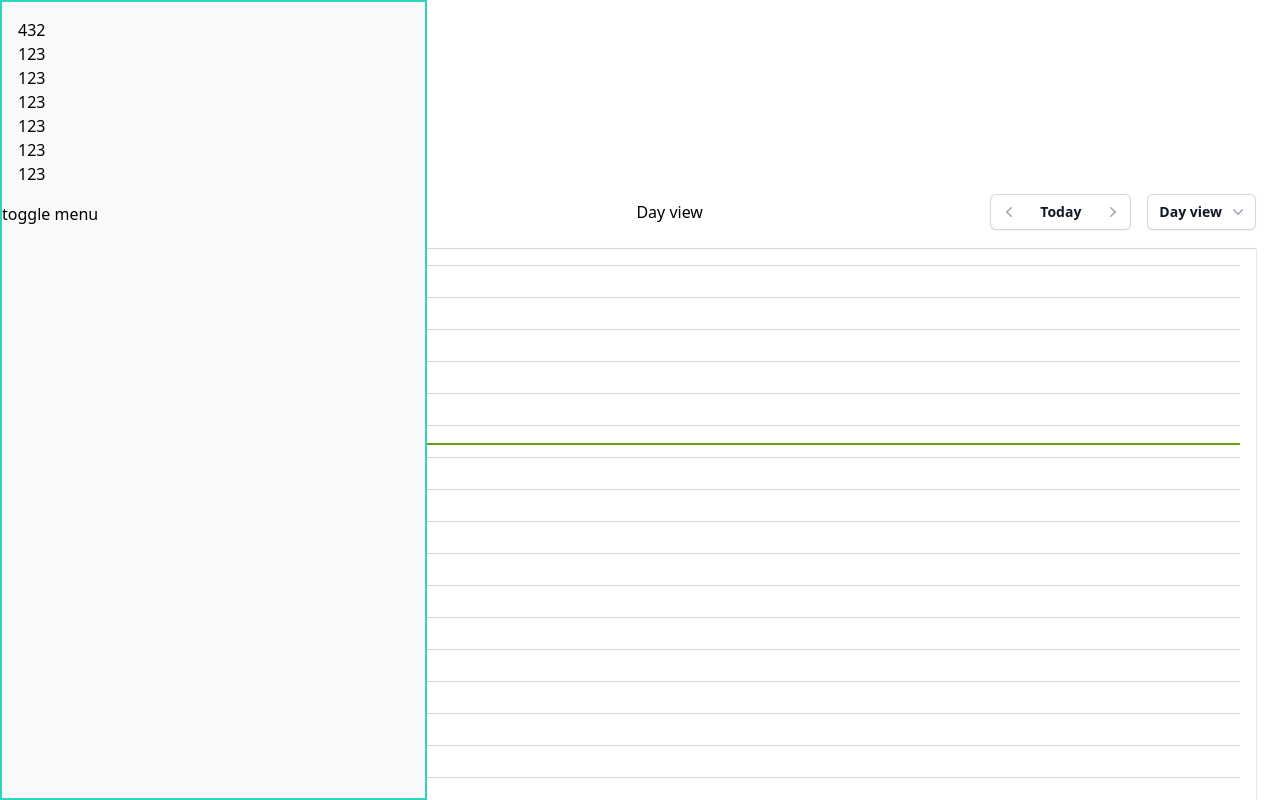
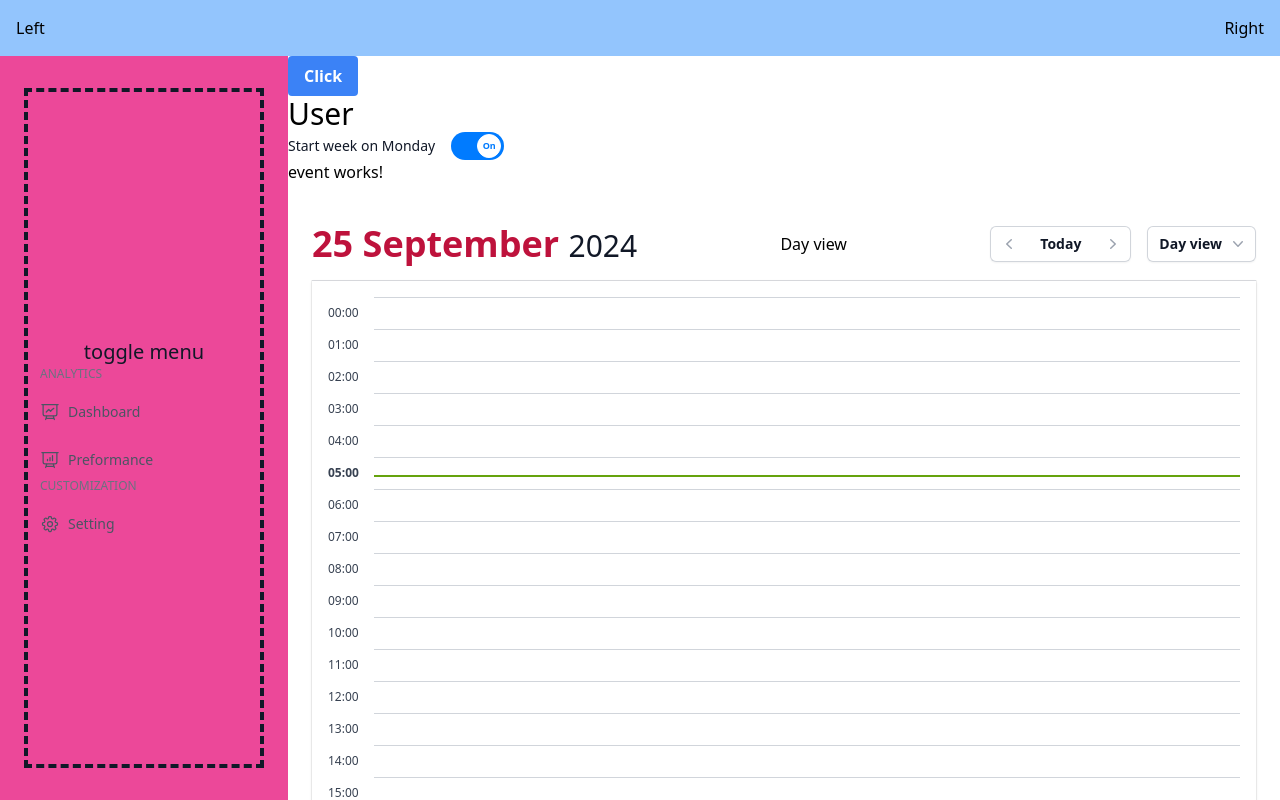
Before and after one commit to emPeeGee/sync-my-time, an Angular app: page / in a window 1280 px wide. Shown: the top 800 px of the page. Built offline with nearby package versions, Linux system fonts and the light colour scheme.

Commit message:
✨ feat: create a basic layout and make sidebar behave as fixed

```diff
--- a/src/app/app.component.html
+++ b/src/app/app.component.html
@@ -1,7 +1,17 @@
-<div class="relative w-full h-full">
-  <smt-sidebar />
-  <smt-button text="Click" />
-  <smt-user></smt-user>
-  <smt-event></smt-event>
-  <router-outlet />
+<div class="h-screen relative flex-1 flex flex-col">
+  <div class="flex-1 flex flex-col overflow-hidden">
+    <header class="flex justify-between items-center bg-blue-300 p-4">
+      <div class="flex">Left</div>
+      <div class="flex">Right</div>
+    </header>
+    <div class="flex h-full">
+      <smt-sidebar />
+      <main class="flex flex-col w-full bg-white overflow-x-hidden overflow-y-auto mb-14">
+        <smt-button text="Click" />
+        <smt-user></smt-user>
+        <smt-event></smt-event>
+        <router-outlet />
+      </main>
+    </div>
+  </div>
 </div>
--- a/src/app/core/models/user.model.ts
+++ b/src/app/core/models/user.model.ts
@@ -1,3 +1,7 @@
 export interface Preferences {
+  // TODO: group into calendar
   startOnMonday: boolean;
+
+  // TODO: currently not used in any place
+  isSidebarOpen: boolean;
 }
--- a/src/app/core/services/preferences.service.ts
+++ b/src/app/core/services/preferences.service.ts
@@ -8,6 +8,7 @@ import { Preferences } from '../models/user.model';
 export class PreferencesService {
   private preferences = new BehaviorSubject<Preferences>({
     startOnMonday: true,
+    isSidebarOpen: true,
   });
 
   preferences$ = this.preferences.asObservable();
@@ -25,6 +26,7 @@ export class PreferencesService {
   resetSettings() {
     this.preferences.next({
       startOnMonday: true,
+      isSidebarOpen: true,
     });
   }
 }
--- a/src/app/shared/components/sidebar/sidebar.component.html
+++ b/src/app/shared/components/sidebar/sidebar.component.html
@@ -1,24 +1,81 @@
-<div class="">
-  <button (click)="toggleMenu()">
-    <span>toggle menu</span>
-  </button>
-  <div
-    class="fixed top-0 right-auto h-full w-4/12 border-teal-400 border-2 bg-gray-50 z-10"
-    [@slideInOut]="menuState">
-    <div class="p-4">
-      <h1>432</h1>
+<!-- NOTE: 56px is header -->
+<nav class="flex w-72 h-[calc(100vh-56px)] bg-pink-500" [@slideInOut]="menuState()">
+  <div class="w-full flex mx-auto px-6 py-8">
+    <div
+      class="w-full h-full flex items-center justify-center text-gray-900 text-xl border-4 border-gray-900 border-dashed">
+      <div class="flex flex-col justify-between flex-1 mt-6">
+        <button (click)="toggleMenu()" class="hamburger">
+          <span>toggle menu</span>
+        </button>
+        <div class="space-y-3">
+          <h3 class="px-3 text-xs text-gray-500 uppercase dark:text-gray-400">analytics</h3>
 
-      <ul>
-        <li>123</li>
-        <li>123</li>
-        <li>123</li>
-        <li>123</li>
-        <li>123</li>
-        <li>123</li>
-      </ul>
+          <a
+            class="flex items-center px-3 py-2 text-gray-600 transition-colors duration-300 transform rounded-lg dark:text-gray-200 hover:bg-gray-100 dark:hover:bg-gray-800 dark:hover:text-gray-200 hover:text-gray-700"
+            href="#">
+            <svg
+              xmlns="http://www.w3.org/2000/svg"
+              fill="none"
+              viewBox="0 0 24 24"
+              stroke-width="1.5"
+              stroke="currentColor"
+              class="w-5 h-5">
+              <path
+                stroke-linecap="round"
+                stroke-linejoin="round"
+                d="M3.75 3v11.25A2.25 2.25 0 006 16.5h2.25M3.75 3h-1.5m1.5 0h16.5m0 0h1.5m-1.5 0v11.25A2.25 2.25 0 0118 16.5h-2.25m-7.5 0h7.5m-7.5 0l-1 3m8.5-3l1 3m0 0l.5 1.5m-.5-1.5h-9.5m0 0l-.5 1.5m.75-9l3-3 2.148 2.148A12.061 12.061 0 0116.5 7.605" />
+            </svg>
+
+            <span class="mx-2 text-sm font-medium">Dashboard</span>
+          </a>
+
+          <a
+            class="flex items-center px-3 py-2 text-gray-600 transition-colors duration-300 transform rounded-lg dark:text-gray-200 hover:bg-gray-100 dark:hover:bg-gray-800 dark:hover:text-gray-200 hover:text-gray-700"
+            href="#">
+            <svg
+              xmlns="http://www.w3.org/2000/svg"
+              fill="none"
+              viewBox="0 0 24 24"
+              stroke-width="1.5"
+              stroke="currentColor"
+              class="w-5 h-5">
+              <path
+                stroke-linecap="round"
+                stroke-linejoin="round"
+                d="M3.75 3v11.25A2.25 2.25 0 006 16.5h2.25M3.75 3h-1.5m1.5 0h16.5m0 0h1.5m-1.5 0v11.25A2.25 2.25 0 0118 16.5h-2.25m-7.5 0h7.5m-7.5 0l-1 3m8.5-3l1 3m0 0l.5 1.5m-.5-1.5h-9.5m0 0l-.5 1.5M9 11.25v1.5M12 9v3.75m3-6v6" />
+            </svg>
+
+            <span class="mx-2 text-sm font-medium">Preformance</span>
+          </a>
+        </div>
+
+        <div class="space-y-3">
+          <h3 class="px-3 text-xs text-gray-500 uppercase dark:text-gray-400">Customization</h3>
+
+          <a
+            class="flex items-center px-3 py-2 text-gray-600 transition-colors duration-300 transform rounded-lg dark:text-gray-200 hover:bg-gray-100 dark:hover:bg-gray-800 dark:hover:text-gray-200 hover:text-gray-700"
+            href="#">
+            <svg
+              xmlns="http://www.w3.org/2000/svg"
+              fill="none"
+              viewBox="0 0 24 24"
+              stroke-width="1.5"
+              stroke="currentColor"
+              class="w-5 h-5">
+              <path
+                stroke-linecap="round"
+                stroke-linejoin="round"
+                d="M10.343 3.94c.09-.542.56-.94 1.11-.94h1.093c.55 0 1.02.398 1.11.94l.149.894c.07.424.384.764.78.93.398.164.855.142 1.205-.108l.737-.527a1.125 1.125 0 011.45.12l.773.774c.39.389.44 1.002.12 1.45l-.527.737c-.25.35-.272.806-.107 1.204.165.397.505.71.93.78l.893.15c.543.09.94.56.94 1.109v1.094c0 .55-.397 1.02-.94 1.11l-.893.149c-.425.07-.765.383-.93.78-.165.398-.143.854.107 1.204l.527.738c.32.447.269 1.06-.12 1.45l-.774.773a1.125 1.125 0 01-1.449.12l-.738-.527c-.35-.25-.806-.272-1.203-.107-.397.165-.71.505-.781.929l-.149.894c-.09.542-.56.94-1.11.94h-1.094c-.55 0-1.019-.398-1.11-.94l-.148-.894c-.071-.424-.384-.764-.781-.93-.398-.164-.854-.142-1.204.108l-.738.527c-.447.32-1.06.269-1.45-.12l-.773-.774a1.125 1.125 0 01-.12-1.45l.527-.737c.25-.35.273-.806.108-1.204-.165-.397-.505-.71-.93-.78l-.894-.15c-.542-.09-.94-.56-.94-1.109v-1.094c0-.55.398-1.02.94-1.11l.894-.149c.424-.07.765-.383.93-.78.165-.398.143-.854-.107-1.204l-.527-.738a1.125 1.125 0 01.12-1.45l.773-.773a1.125 1.125 0 011.45-.12l.737.527c.35.25.807.272 1.204.107.397-.165.71-.505.78-.929l.15-.894z" />
+              <path
+                stroke-linecap="round"
+                stroke-linejoin="round"
+                d="M15 12a3 3 0 11-6 0 3 3 0 016 0z" />
+            </svg>
+
+            <span class="mx-2 text-sm font-medium">Setting</span>
+          </a>
+        </div>
+      </div>
     </div>
-    <button (click)="toggleMenu()" class="hamburger">
-      <span>toggle menu</span>
-    </button>
   </div>
-</div>
+</nav>
--- a/src/app/shared/components/sidebar/sidebar.component.ts
+++ b/src/app/shared/components/sidebar/sidebar.component.ts
@@ -1,5 +1,6 @@
 import { animate, state, style, transition, trigger } from '@angular/animations';
-import { Component } from '@angular/core';
+import { Component, inject, signal } from '@angular/core';
+import { PreferencesService } from '../../../core/services/preferences.service';
 
 @Component({
   selector: 'smt-sidebar',
@@ -12,13 +13,13 @@ import { Component } from '@angular/core';
       state(
         'in',
         style({
-          transform: 'translate3d(0,0,0)',
+          width: '288px',
         })
       ),
       state(
         'out',
         style({
-          transform: 'translate3d(-100%, 0, 0)',
+          width: '64px',
         })
       ),
       transition('in => out', animate('400ms ease-in-out')),
@@ -27,9 +28,12 @@ import { Component } from '@angular/core';
   ],
 })
 export class SidebarComponent {
-  menuState = 'in';
+  menuState = signal('in');
+  // TODO: do I need it here? I mean, to set it in general
+  userPreferencesService = inject(PreferencesService);
 
   toggleMenu() {
-    this.menuState = this.menuState === 'out' ? 'in' : 'out';
+    this.menuState.update(v => (v === 'out' ? 'in' : 'out'));
+    this.userPreferencesService.updatePreferences('isSidebarOpen', this.menuState() === 'in');
   }
 }
```
